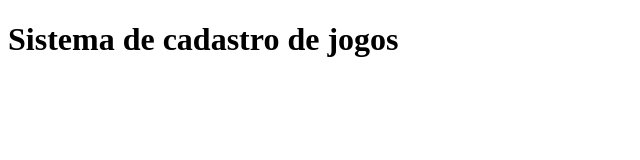
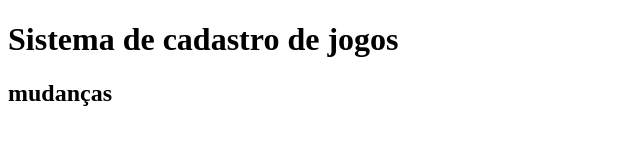
Before and after one commit to WelitonFranco/Sistema-de-Cadastro, a plain HTML site: page index.html in a window 1280 px wide. Shown: the whole page, without its empty margins (0-640 px from the left). Drawn offline with Linux system fonts and the light colour scheme.

Commit message:
mudanças

```diff
--- a/index.html
+++ b/index.html
@@ -8,5 +8,6 @@
 </head>
 <body>
     <h1>Sistema de cadastro de jogos</h1>
+    <h2>mudanças</h2>
 </body>
 </html>
```
